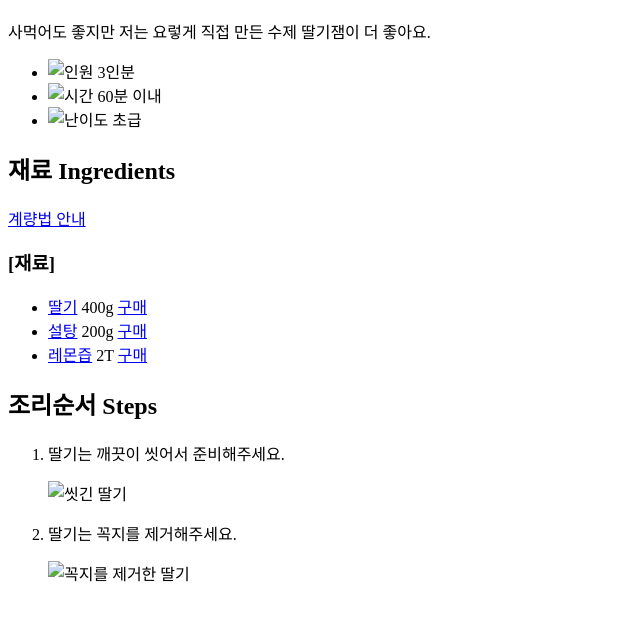
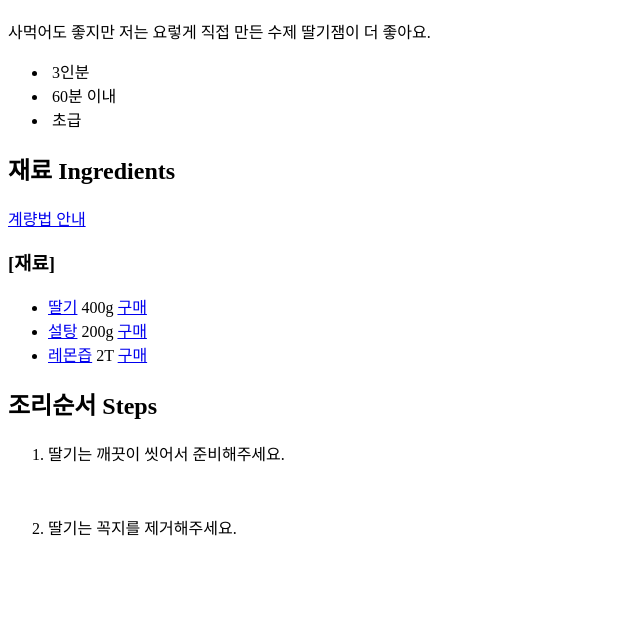
Before and after one commit to podo529/TIL, a plain HTML site: page html_basic/recipe.html in a window 1280 px wide. Shown: the part 70-690 px from the top of the page, without its empty margins (0-640 px from the left). Drawn offline with Linux system fonts and the light colour scheme.

Commit message:
만개의 레시피

```diff
--- a/html_basic/recipe.html
+++ b/html_basic/recipe.html
@@ -4,26 +4,29 @@
         <meta charset="utf-8">
         <meta name="description" content="">
         <meta name="keywords" content="">
-        <title>딸기잼 만들기 | 만개의 레시피</title>
+        <title>딸기쨈, 달콤한 딸기잼 만들기 | 만개의 레시피</title>
     </head>
     <body>
+        <div class="recipe_title">
             <h1>딸기쨈, 달콤한 딸기잼 만들기</h1>
             <p>사먹어도 좋지만 저는 요렇게 직접 만든 수제 딸기잼이 더 좋아요.</p>
-        <ul class="people_time_level">
+            <ul class="info">
                 <li>
-                <img src="" alt="인원">
+                    <img>
                     <span>3인분</span>
                 </li>
                 <li>
-                <img src="" alt="시간">
+                    <img>
                     <span>60분 이내</span>
                 </li>
                 <li>
-                <img src="" alt="난이도">
+                    <img>
                     <span>초급</span>
                 </li>
             </ul>
-        <div class="ingredients_measurement">
+        </div>
+        <div class="ingredient_wrap">
+            <div class="title">
                 <h2>재료 <span>Ingredients</span></h2>
                 <a href="#">계량법 안내</a>
             </div>
@@ -45,6 +48,8 @@
                     <a href="#">구매</a>
                 </li>
             </ul>
+        </div>
+        <div class="step_wrap">
             <h2>조리순서 <span>Steps</span></h2>
             <ol class="cokking_number">
                 <li>
@@ -52,7 +57,7 @@
                         <p>딸기는 깨끗이 씻어서 준비해주세요.</p>
                     </div>
                     <div class="Strawberry_1">
-                    <img src="" alt="씻긴 딸기">
+                        <img>
                     </div>
                 </li>
                 <li>
@@ -60,9 +65,10 @@
                         <p>딸기는 꼭지를 제거해주세요.</p>
                     </div>
                     <div class="Strawberry_2">
-                    <img src="" alt="꼭지를 제거한 딸기">
+                        <img>
                     </div>
                 </li>
             </ol>
+        </div>
     </body>
 </html>
```
Lines whose indentation alone changed are shown as unchanged.
